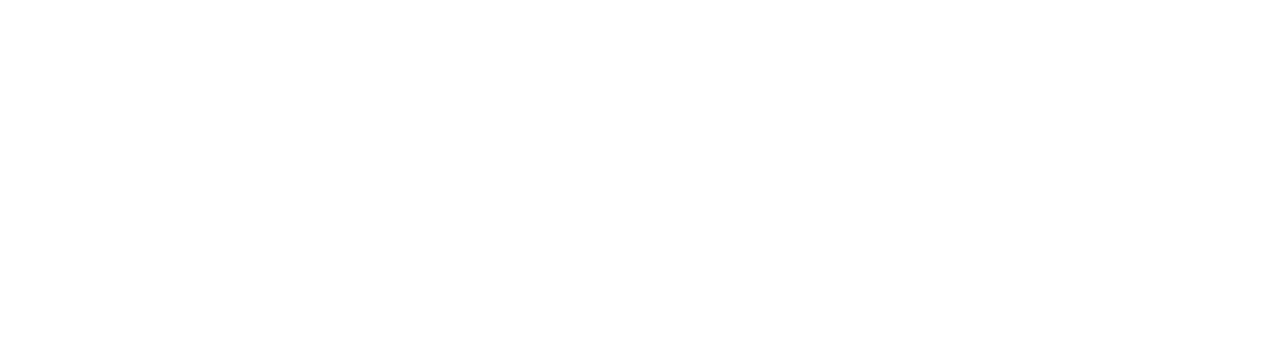
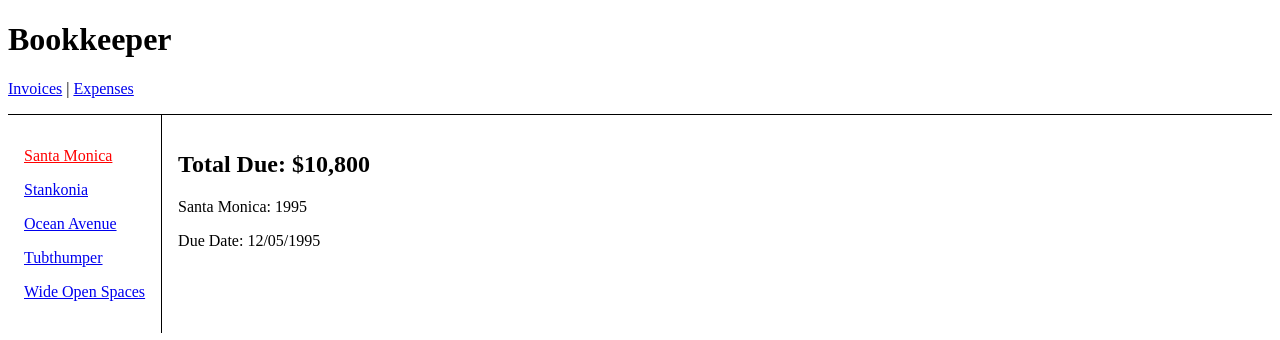
Before and after one commit to Liujianfu/github-eiwxzf, a React (Vite) app: page /invoices/1995 in a window 1280 px wide. Before the commit this address had no page. Shown: the top 340 px of the page. Built offline with nearby package versions, Linux system fonts and the light colour scheme.

Commit message:
2 files modified, 1 added

```diff
--- a/src/main.jsx
+++ b/src/main.jsx
@@ -7,14 +7,32 @@
 import App from "./App";
 import Expenses from "./routes/expenses";
 import Invoices from "./routes/invoices";
-
+import Invoice from "./routes/invoice";
 const rootElement = document.getElementById("root");
 render(
   <BrowserRouter>
     <Routes>
     <Route path="/" element={<App />}>
         <Route path="expenses" element={<Expenses />} />
-        <Route path="invoices" element={<Invoices />} />
+        <Route path="invoices" element={<Invoices />}>
+        <Route
+        index
+        element={
+          <main style={{ padding: "1rem" }}>
+            <p>Select an invoice</p>
+          </main>
+        }
+      />
+        <Route path=":invoiceId" element={<Invoice />} />
+      </Route>
+        <Route
+      path="*"
+      element={
+        <main style={{ padding: "1rem" }}>
+          <p>There's nothing here!</p>
+        </main>
+      }
+    />
       </Route>
 
     </Routes>
--- /dev/null
+++ b/src/routes/invoice.jsx
@@ -0,0 +1,16 @@
+import { useParams } from "react-router-dom";
+import { getInvoice } from "../data";
+
+export default function Invoice() {
+  let params = useParams();
+  let invoice = getInvoice(parseInt(params.invoiceId, 10));
+  return (
+    <main style={{ padding: "1rem" }}>
+      <h2>Total Due: {invoice.amount}</h2>
+      <p>
+        {invoice.name}: {invoice.number}
+      </p>
+      <p>Due Date: {invoice.due}</p>
+    </main>
+  );
+}
--- a/src/routes/invoices.jsx
+++ b/src/routes/invoices.jsx
@@ -1,4 +1,4 @@
-import { Link } from "react-router-dom";
+import { NavLink, Outlet } from "react-router-dom";
 import { getInvoices } from "../data";
 
 export default function Invoices() {
@@ -12,15 +12,22 @@
         }}
       >
         {invoices.map((invoice) => (
-          <Link
-            style={{ display: "block", margin: "1rem 0" }}
-            to={`/invoices/${invoice.number}`}
-            key={invoice.number}
-          >
-            {invoice.name}
-          </Link>
+          <NavLink
+          style={({ isActive }) => {
+            return {
+              display: "block",
+              margin: "1rem 0",
+              color: isActive ? "red" : "",
+            };
+          }}
+          to={`/invoices/${invoice.number}`}
+          key={invoice.number}
+        >
+          {invoice.name}
+        </NavLink>
         ))}
       </nav>
+      <Outlet />
     </div>
   );
 }
```
